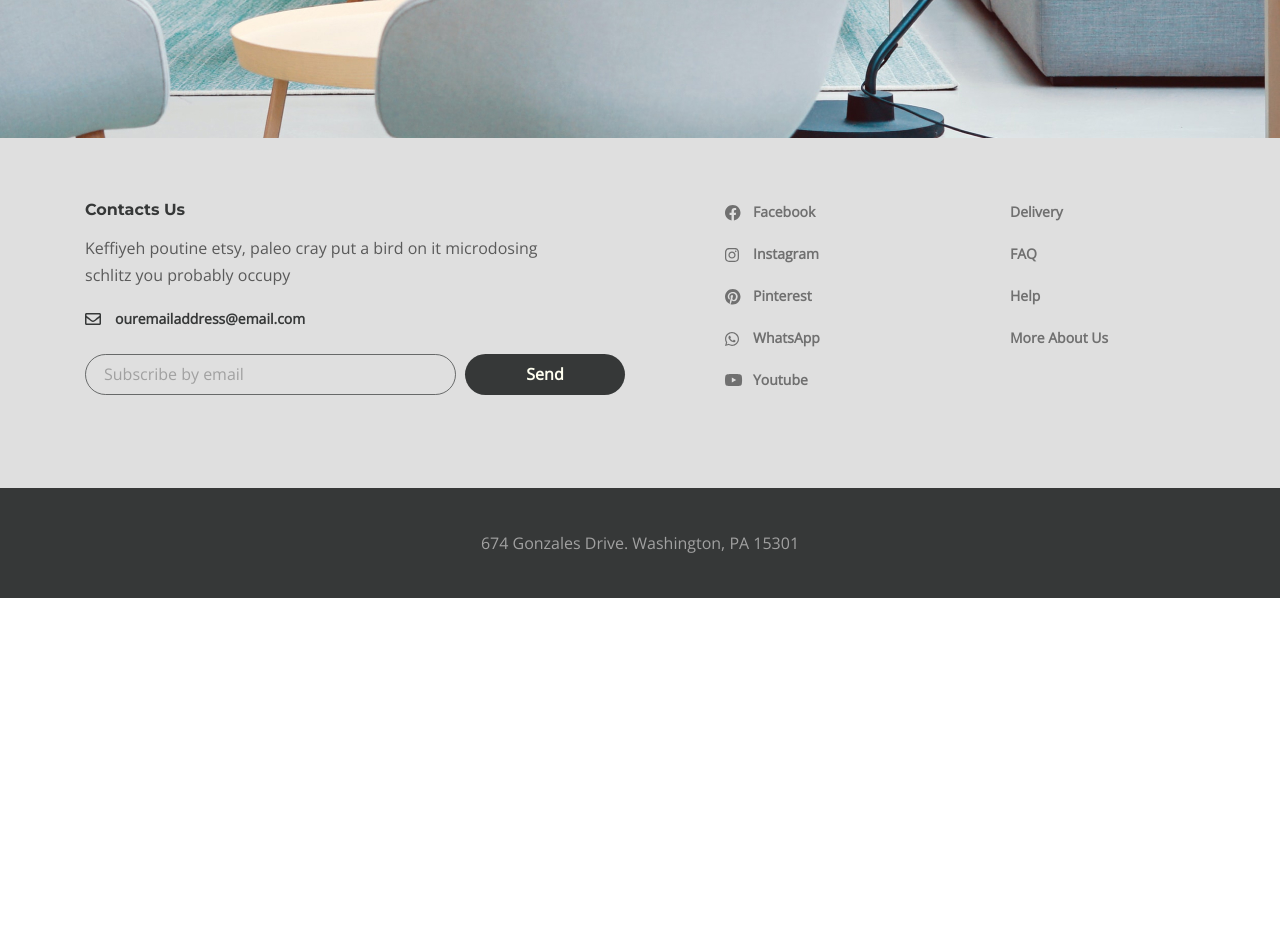
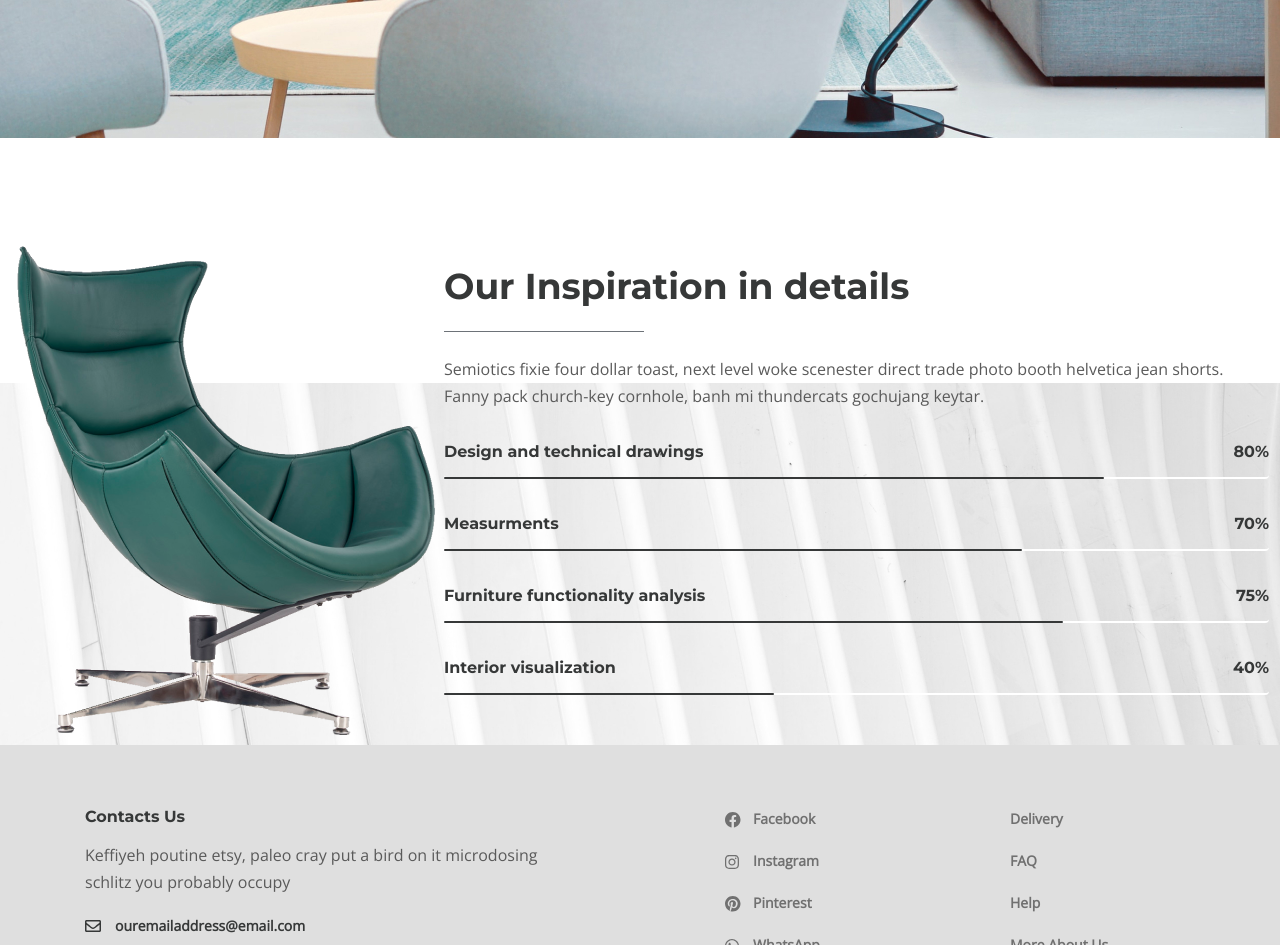
Before and after one commit to vladimircvetov99-web/desire, a website: page app/about.html in a window 1280 px wide. Shown: the part 1460-2405 px from the top of the page. Before the commit the page ends 2058 px from the top, so only its background shows below. Drawn offline with nearby package versions, Linux system fonts and the light colour scheme; files whose address does not match are found by name.

Commit message:
make an inspiration block

```diff
--- a/app/about.html
+++ b/app/about.html
@@ -133,6 +133,62 @@
             </a>
           </div>
         </section>
+
+        <section class="inspiration">
+          <div class="container-fluid">
+            <div class="inspiration__inner">
+              <img
+                class="inspiration__umages"
+                src="images/inspiration-decor.png"
+                alt="images"
+              />
+              <div class="inspiration__content">
+                <h3 class="inspiration__title">Our Inspiration in details</h3>
+                <p class="inspiration__text">
+                  Semiotics fixie four dollar toast, next level woke scenester
+                  direct trade photo booth helvetica jean shorts. Fanny pack
+                  church-key cornhole, banh mi thundercats gochujang keytar.
+                </p>
+                <ul class="inspiration__list">
+                  <li class="inspiration__item">
+                    <div class="inspiration__item-content">
+                      <p class="inspiration__item-text">
+                        Design and technical drawings
+                      </p>
+                      <p class="inspiration__num">80%</p>
+                    </div>
+                    <div class="inspiration__line" style="width: 80%"></div>
+                  </li>
+                  <li class="inspiration__item">
+                    <div class="inspiration__item-content">
+                      <p class="inspiration__item-text">Measurments</p>
+                      <p class="inspiration__num">70%</p>
+                    </div>
+                    <div class="inspiration__line" style="width: 70%"></div>
+                  </li>
+                  <li class="inspiration__item">
+                    <div class="inspiration__item-content">
+                      <p class="inspiration__item-text">
+                        Furniture functionality analysis
+                      </p>
+                      <p class="inspiration__num">75%</p>
+                    </div>
+                    <div class="inspiration__line" style="width: 75%"></div>
+                  </li>
+                  <li class="inspiration__item">
+                    <div class="inspiration__item-content">
+                      <p class="inspiration__item-text">
+                        Interior visualization
+                      </p>
+                      <p class="inspiration__num">40%</p>
+                    </div>
+                    <div class="inspiration__line" style="width: 40%"></div>
+                  </li>
+                </ul>
+              </div>
+            </div>
+          </div>
+        </section>
       </main>
 
       <footer class="footer">
--- a/app/scss/style.scss
+++ b/app/scss/style.scss
@@ -642,3 +642,70 @@
         align-items: center;
       }
     }
+
+    .inspiration{
+        padding-top: 100px;
+        position: relative;
+        &::after{
+            content: '';
+            position: absolute;
+            bottom: 0;
+            left: 0;
+            right: 0;
+            background-image: url(../images/inspiration-bg.jpg);
+            height: 362px;
+            z-index: -1;
+        }
+        &__inner{
+            display: flex;
+            justify-content: center;
+            align-items: center;
+        }
+        &__images{
+            margin-right: 78px;
+            margin-left: -230px;
+        }
+        &__title{
+            font-size: 36px;
+            line-height: 60px;
+            color: $title;
+            @extend %title-font;
+            padding-bottom: 16px;
+            margin-bottom: 24px;
+            position: relative;
+            &::after{
+                content: '';
+                position: absolute;
+                bottom: 0;
+                left: 0;
+                width: 200px;
+                background: #6D7278;
+                height: 1px;
+            }
+        }
+        &__text{
+            margin-bottom: 30px;
+        }
+        &__content{
+            max-width: 825px;
+        }
+        &__item{
+            color: $title;
+            @extend %title-font;
+            line-height: 23px;
+            margin-bottom: 33px;
+        }
+        &__item-content{
+            display: flex;
+            justify-content: space-between;
+            padding-bottom: 14px;
+            border-bottom: 2px solid #fff;
+            border-radius: 4px;
+        }
+        &__line{
+            height: 2px;
+            border-radius: 4px;
+            background-color: $title;
+            margin-top: -2px;
+        }
+    }
```
Also changed, not shown: app/css/style.min.css, app/images/inspiration-bg.jpg (added), app/images/inspiration-decor.png (added).
